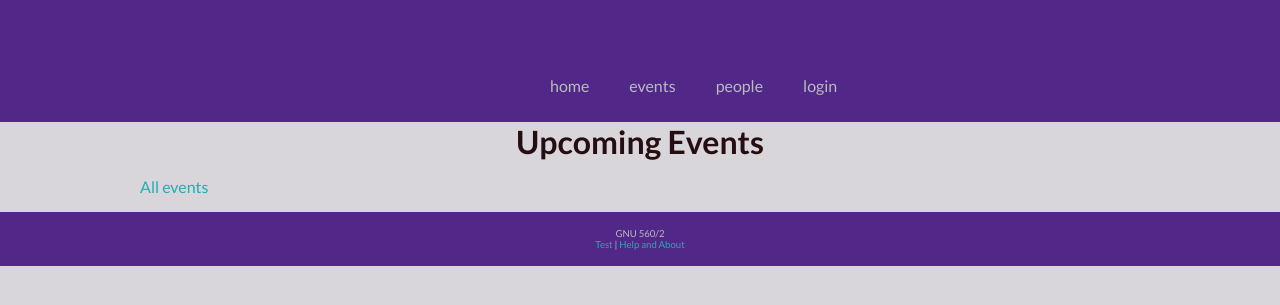
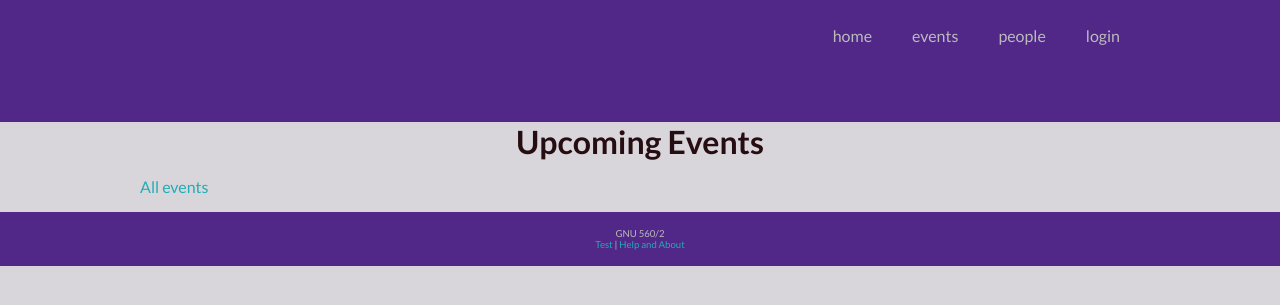
Before and after one commit to jhauserw3241/cdcdb-webserver, a Python web app: template templates/index.html in a window 1280 px wide. Shown: the top 305 px of the page. Run offline with Jinja, Linux system fonts and the light colour scheme; the template is opened without the code that fills it, so the values that code supplies are empty.

Commit message:
Move main nav options to top right of header

```diff
--- a/static/style.css
+++ b/static/style.css
@@ -52,9 +52,7 @@ ul#nav {
 	display: inline-block;
 	padding: 0;
 	margin: 0;
-	float: left;
-	position: relative;
-	top: 50px;
+	float: right;
 }
 
 ul#nav li {
```
